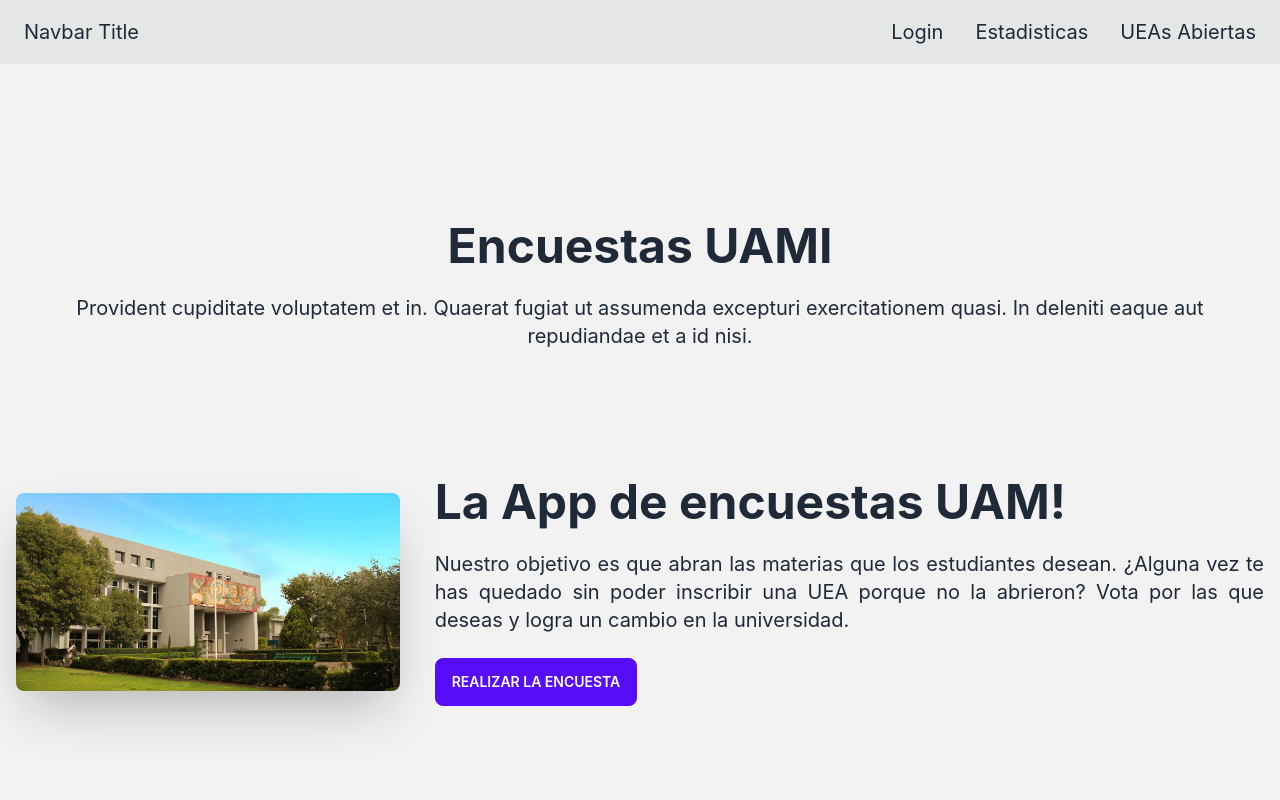
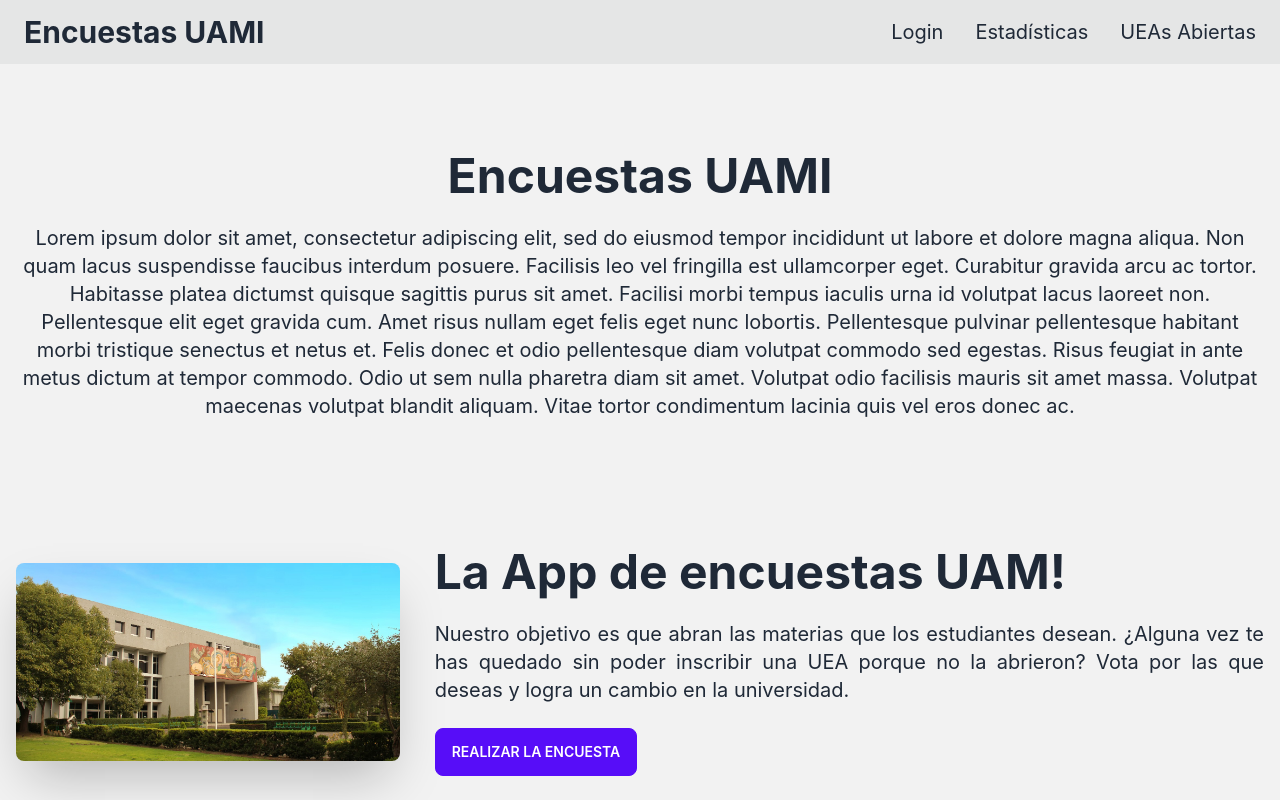
Before and after one commit to SebastianIslas/EncuestasUami-Front, a React (Create React App) app: page / in a window 1280 px wide. Built offline with nearby package versions, Linux system fonts and the light colour scheme.

Commit message:
add Información de la homePage

```diff
--- a/src/components/home/Hero.js
+++ b/src/components/home/Hero.js
@@ -8,7 +8,7 @@
 
             <div className=" col-span-6 col-start-1 pb-24 text-center">
                 <h1 className="text-5xl font-bold">Encuestas UAMI</h1>
-                <p className="py-6">Provident cupiditate voluptatem et in. Quaerat fugiat ut assumenda excepturi exercitationem quasi. In deleniti eaque aut repudiandae et a id nisi.</p>
+                <p className="py-6">Lorem ipsum dolor sit amet, consectetur adipiscing elit, sed do eiusmod tempor incididunt ut labore et dolore magna aliqua. Non quam lacus suspendisse faucibus interdum posuere. Facilisis leo vel fringilla est ullamcorper eget. Curabitur gravida arcu ac tortor. Habitasse platea dictumst quisque sagittis purus sit amet. Facilisi morbi tempus iaculis urna id volutpat lacus laoreet non. Pellentesque elit eget gravida cum. Amet risus nullam eget felis eget nunc lobortis. Pellentesque pulvinar pellentesque habitant morbi tristique senectus et netus et. Felis donec et odio pellentesque diam volutpat commodo sed egestas. Risus feugiat in ante metus dictum at tempor commodo. Odio ut sem nulla pharetra diam sit amet. Volutpat odio facilisis mauris sit amet massa. Volutpat maecenas volutpat blandit aliquam. Vitae tortor condimentum lacinia quis vel eros donec ac.</p>
             </div>
 
             <div className='col-span-2'>
--- a/src/components/home/NavBarDaisy.js
+++ b/src/components/home/NavBarDaisy.js
@@ -17,12 +17,12 @@
             <svg xmlns="http://www.w3.org/2000/svg" fill="none" viewBox="0 0 24 24" className="inline-block w-6 h-6 stroke-current"><path stroke-linecap="round" stroke-linejoin="round" stroke-width="2" d="M4 6h16M4 12h16M4 18h16"></path></svg>
             </label>
         </div>
-        <div className="flex-1 px-2 mx-2">Navbar Title</div>
+        <div className="flex-1 px-2 mx-2 text-3xl"><strong>Encuestas UAMI</strong></div>
         <div className="flex-none hidden lg:block">
             <ul className="menu menu-horizontal">
 
             <li><Link to="/login">Login</Link></li>
-            <li><a>Estadisticas</a></li>
+            <li><a>Estadísticas</a></li>
             <li><a>UEAs Abiertas</a></li>
             </ul>
         </div>
@@ -37,8 +37,9 @@
         <label for="my-drawer-3" className="drawer-overlay"></label>
         <ul className="menu p-4 overflow-y-auto w-80 bg-base-100">
 
-        <li><a>Sidebar Item 1</a></li>
-        <li><a>Sidebar Item 2</a></li>
+            <li><Link to="/login">Login</Link></li>
+            <li><a>Estadísticas</a></li>
+            <li><a>UEAs Abiertas</a></li>
 
         </ul>
     </div>
```
